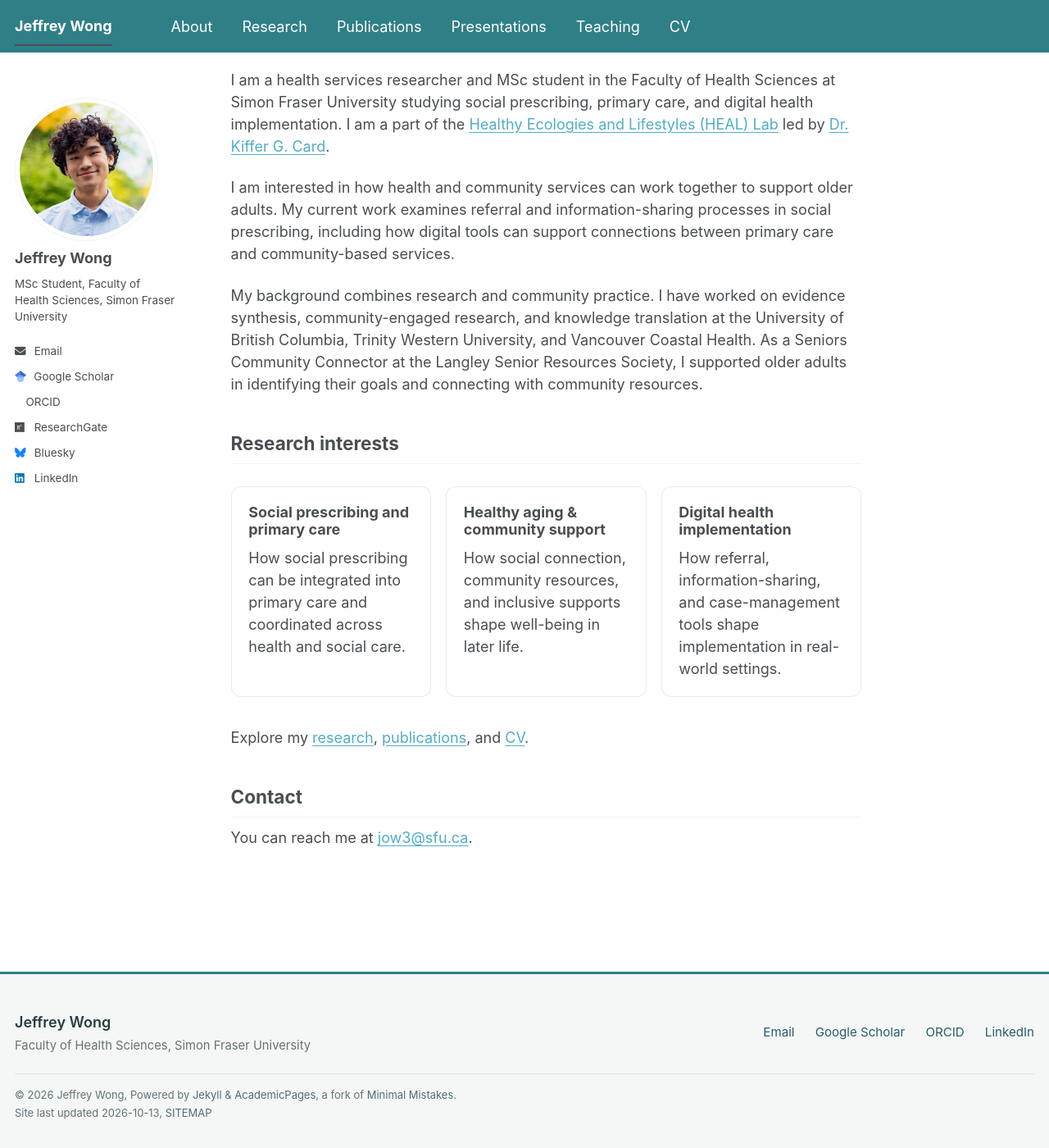
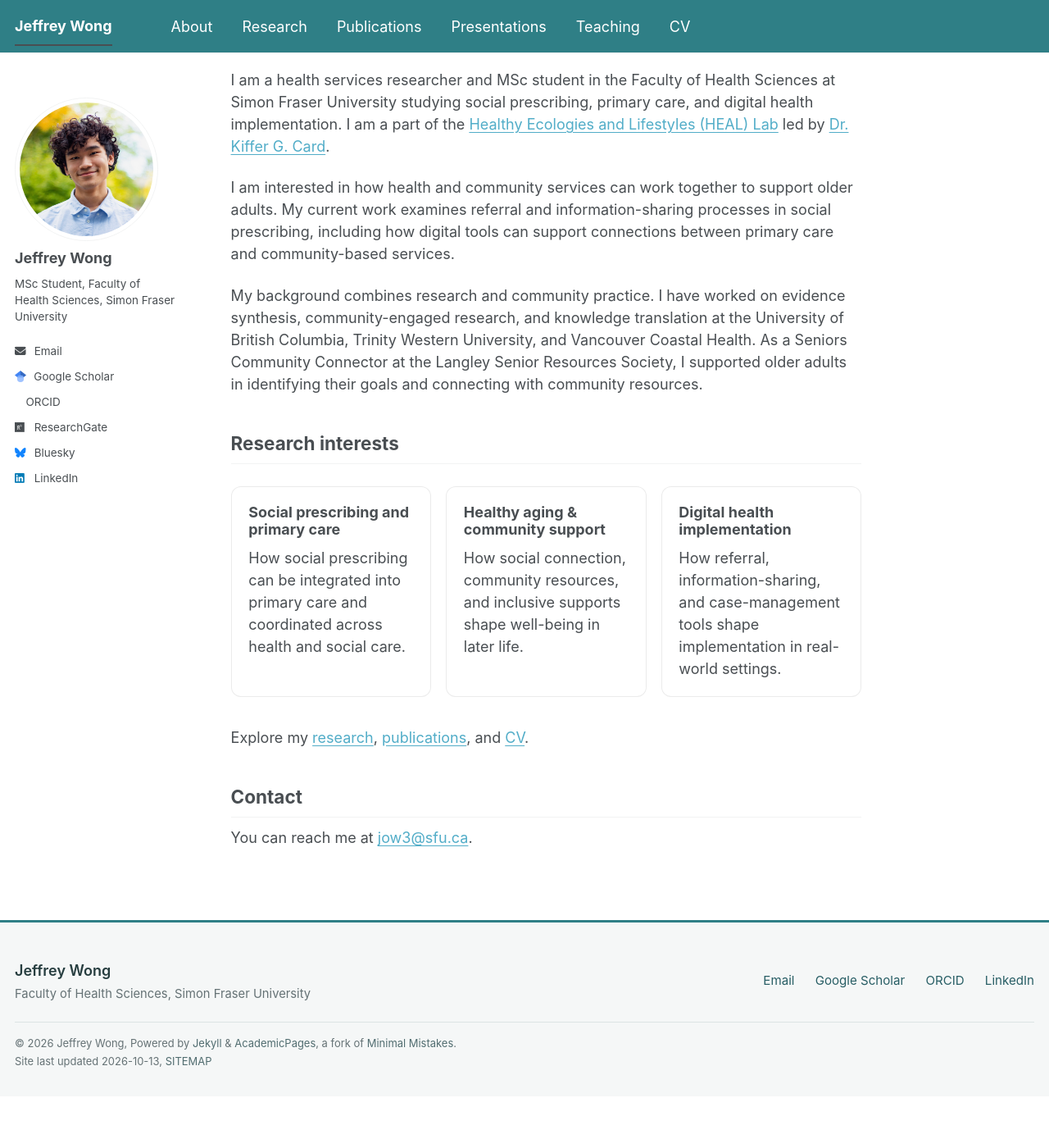
Before and after one commit to itsjeffreywong/itsjeffreywong.github.io, a Jekyll site: the page built from _pages/about.md, in a window 1280 px wide and 1400 px high, scrolled down 17 px. Shown: the whole window at 82% size. Built offline with Jekyll 4.4.1, drawn with Linux system fonts in a browser that asks for light colours; a style sheet for code colours, icons or effects is not loaded; after the commit the page ends 1354 px from its top, so only the background shows below that.

Commit message:
Update _custom.scss

```diff
--- a/_sass/_custom.scss
+++ b/_sass/_custom.scss
@@ -406,9 +406,3 @@ body {
   width: 100%;
   margin-top: 2rem !important;
 }
-
-/* ===== Main content to footer spacing ===== */
-
-#main {
-  padding-bottom: 3.5rem;
-}
```
